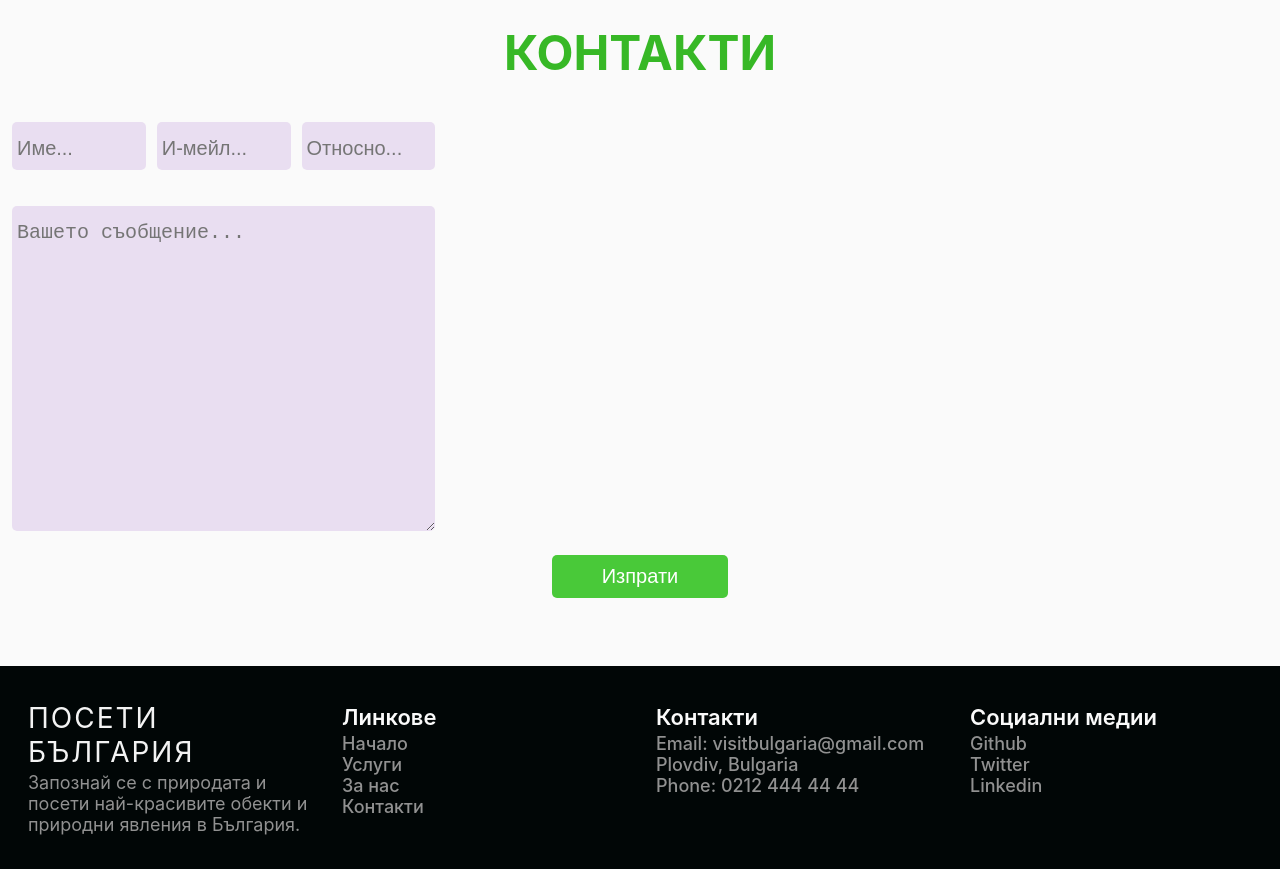
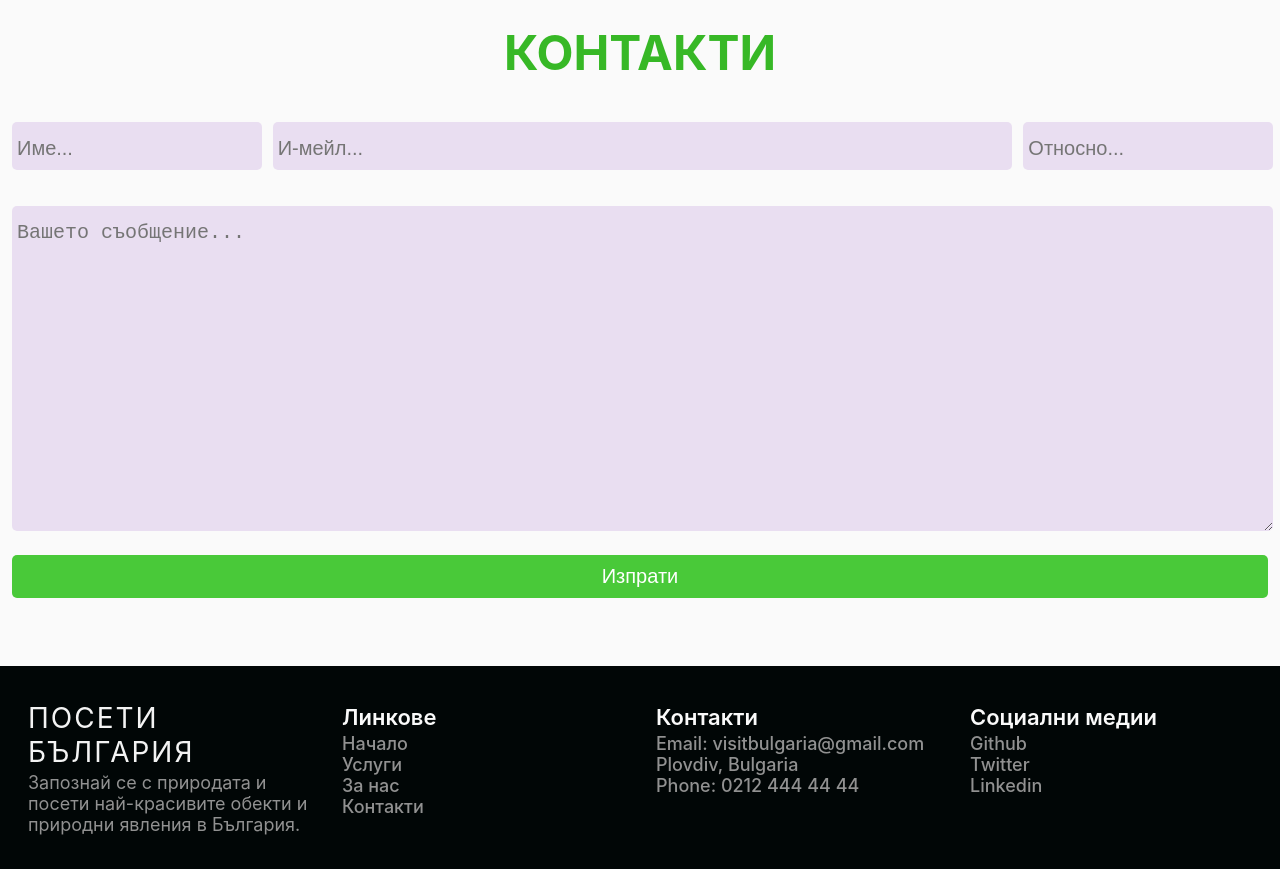
Before and after one commit to V3NCY/tourism-website, a React (Create React App) app: page / in a window 1280 px wide. Shown: the part 2720-3589 px from the top of the page. Built offline with nearby package versions, Linux system fonts and the light colour scheme.

Commit message:
third commit

```diff
--- a/src/components/Contact.js
+++ b/src/components/Contact.js
@@ -2,13 +2,13 @@ function Contact() {
   return (
     <div className="container contact">
       <h2 className="main-title text-center">КОНТАКТИ</h2>
-      <div className="col-md-4">
+      <div className="col-md-12">
         <div className="row">
           <div className="col-md-4 mb-1">
             <input name="name" placeholder="Име..." className="contact-input" />
           </div>
 
-          <div className="col-md-4 mb-1">
+          <div className="col-md-12 mb-1">
             <input name="email" placeholder="И-мейл..." className="contact-input" />
           </div>
           <div className="col-md-4 mb-1">
@@ -21,7 +21,7 @@ function Contact() {
         </div>
       </div>
       <br />
-      <div className="col-md-4">
+      <div className="col-md-12">
         <textarea
           name="message"
           placeholder="Вашето съобщение..."
@@ -31,7 +31,7 @@ function Contact() {
 
       <br></br>
       <div className="row">
-        <div className="col-md-8">
+        <div className="col-md-12">
           <input className="form-btn" type="submit" value="Изпрати" />
         </div>
       </div>
--- a/src/index.css
+++ b/src/index.css
@@ -47,7 +47,7 @@ code {
 /* button on contact form */
 .contact .row {
   width: 100%;
-  justify-content: center;
+
 }
 
 .row {
@@ -440,11 +440,10 @@ ul li a {
   border: 0;
   background-color: rgba(228, 213, 238, 0.76);
 
-
 }
 
 .contact-textarea {
-  color: rgb(0, 0, 0);
+  color: rgb(255, 255, 255);
   border-radius: 5px;
   padding: 15px 0px 10px 5px;
   font-size: 20px;
@@ -454,7 +453,6 @@ ul li a {
   height: 300px;
   min-height: 300px;
   max-height: 600px;
-
   outline: 0;
   border: 0;
   background-color: rgba(228, 213, 238, 0.76);
```
